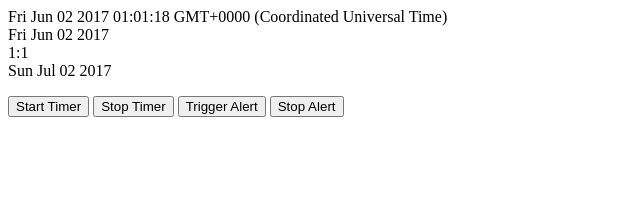
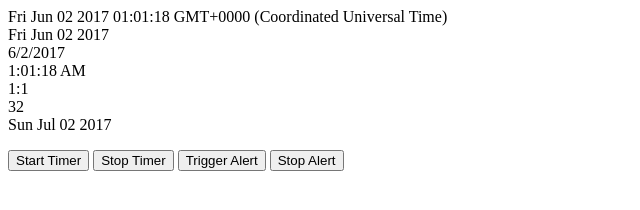
Before and after one commit to eloyortega/fullstack_js, a plain HTML site: page 4jstime/date.html in a window 1280 px wide. Shown: the whole page, without its empty margins (0-640 px from the left). Drawn offline with Linux system fonts and the light colour scheme.

Commit message:
enhanced date tutorial

```diff
--- a/4jstime/date.html
+++ b/4jstime/date.html
@@ -11,15 +11,28 @@
 	document.write('<br>');
 	document.write(date.toDateString());
 	document.write('<br>');
+	document.write(date.toLocaleDateString());
+	document.write('<br>');
+	document.write(date.toLocaleTimeString());
+	document.write('<br>');
+	hours = date.getHours() % 12 || 12;
+	min = date.getMinutes();
+	document.write(hours+':'+min);
+	document.write('<br>');
 
-	hours = date.getHours() % 12 || 12;
-	document.write(hours+':'+date.getMinutes(2));
+	document.write(date.getDate() + 30);
 	document.write('<br>');
 
 	set = new Date();
 	set.setDate(date.getDate() + 30);
 	document.write(set.toDateString());
 	document.write('<br>');
+
+	// i=0;
+	// setInterval(function(){
+	// 	i+=5;
+	// 	console.log(i + " secs");
+	// },5000);
 
 	StartTimer = function(){
 		timer = setInterval(function(){
```
